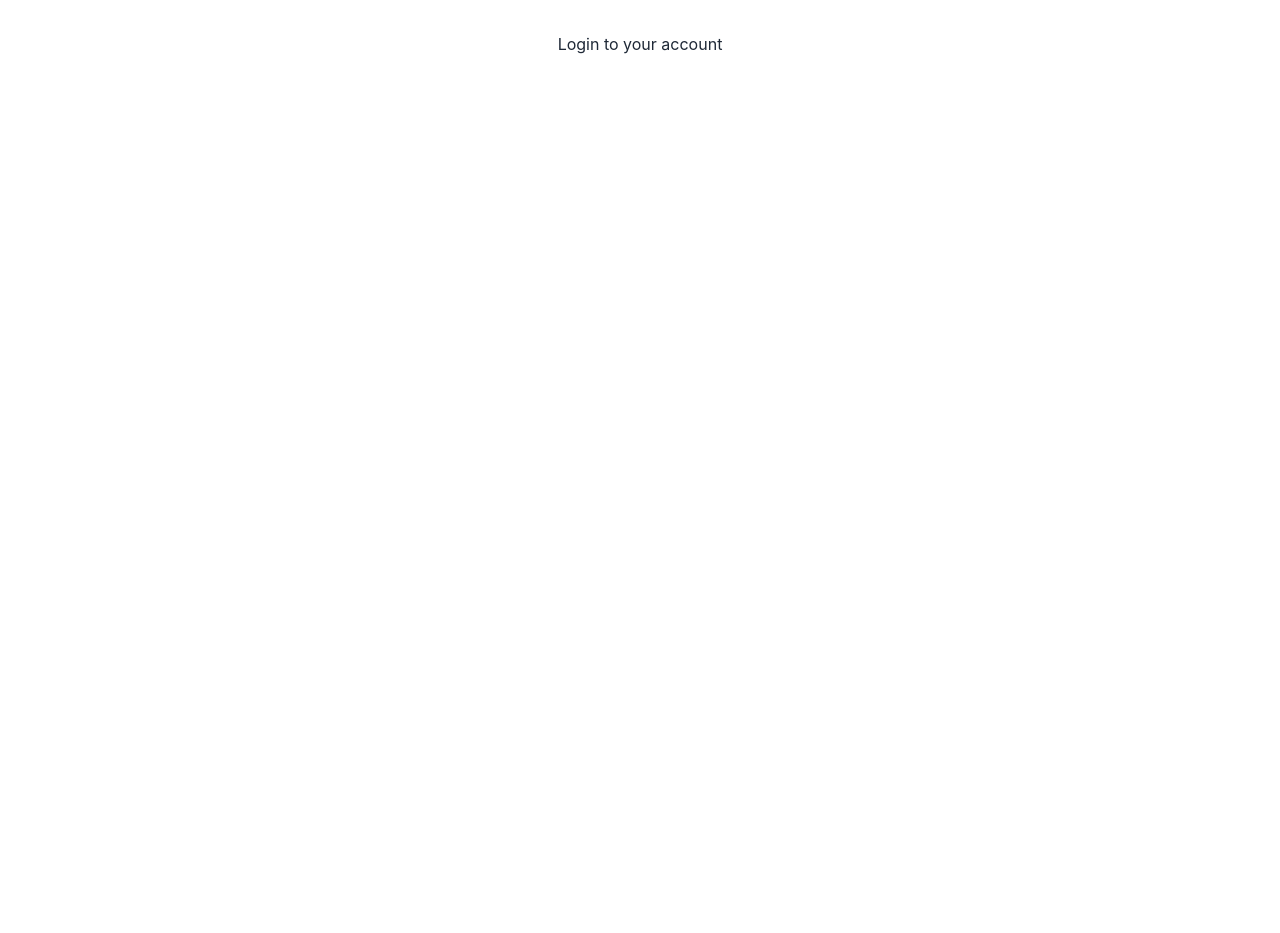
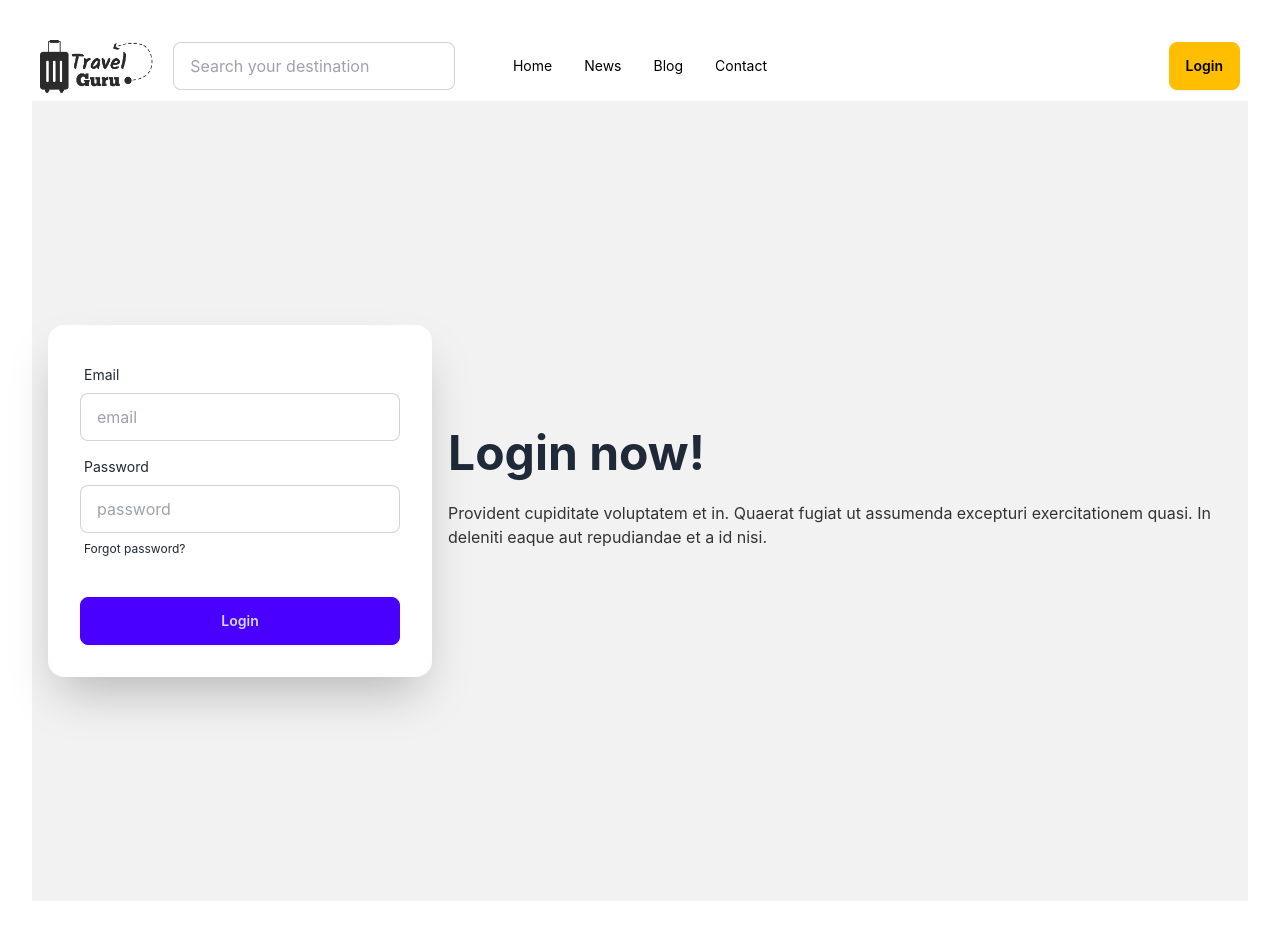
Before and after one commit to Sajidimon/travel-guru-react-project, a React (Vite) app: page /login in a window 1280 px wide. Before the commit the page ends 800 px from the top, so only its background shows below. Built offline with nearby package versions, Linux system fonts and the light colour scheme.

Commit message:
defalut code removed

```diff
--- a/src/Pages/Login/Login.jsx
+++ b/src/Pages/Login/Login.jsx
@@ -1,10 +1,43 @@
+import Navbar from "../../Layouts/Navbar/Navbar";
 
 
 const Login = () => {
     return (
-        <div>
-            <h2>Login to your account</h2>
-        </div>
+        <>
+            <Navbar></Navbar>
+            <div>
+                <div className="hero min-h-screen bg-base-200">
+                    <div className="hero-content flex-col lg:flex-row-reverse">
+                        <div className="text-center lg:text-left">
+                            <h1 className="text-5xl font-bold">Login now!</h1>
+                            <p className="py-6">Provident cupiditate voluptatem et in. Quaerat fugiat ut assumenda excepturi exercitationem quasi. In deleniti eaque aut repudiandae et a id nisi.</p>
+                        </div>
+                        <div className="card shrink-0 w-full max-w-sm shadow-2xl bg-base-100">
+                            <form className="card-body">
+                                <div className="form-control">
+                                    <label className="label">
+                                        <span className="label-text">Email</span>
+                                    </label>
+                                    <input type="email" placeholder="email" className="input input-bordered" required />
+                                </div>
+                                <div className="form-control">
+                                    <label className="label">
+                                        <span className="label-text">Password</span>
+                                    </label>
+                                    <input type="password" placeholder="password" className="input input-bordered" required />
+                                    <label className="label">
+                                        <a href="#" className="label-text-alt link link-hover">Forgot password?</a>
+                                    </label>
+                                </div>
+                                <div className="form-control mt-6">
+                                    <button className="btn btn-primary">Login</button>
+                                </div>
+                            </form>
+                        </div>
+                    </div>
+                </div>
+            </div>
+        </>
     );
 };
 
--- a/src/index.css
+++ b/src/index.css
@@ -6,27 +6,6 @@
   background-color: #ffffff;
 }
 
-button {
-  border-radius: 8px;
-  border: 1px solid transparent;
-  padding: 0.6em 1.2em;
-  font-size: 1em;
-  font-weight: 500;
-  font-family: inherit;
-  background-color: #1a1a1a;
-  cursor: pointer;
-  transition: border-color 0.25s;
-}
-
-button:hover {
-  border-color: #646cff;
-}
-
-button:focus,
-button:focus-visible {
-  outline: 4px auto -webkit-focus-ring-color;
-}
-
 @tailwind base;
 @tailwind components;
 @tailwind utilities;
```
